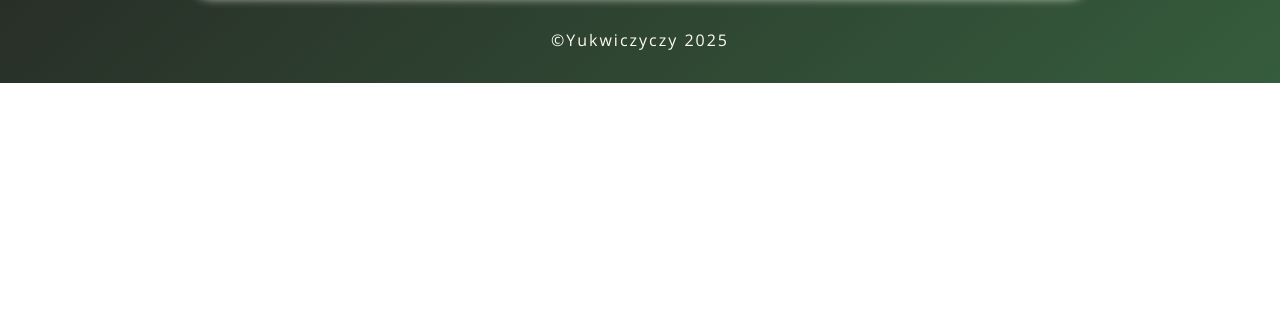
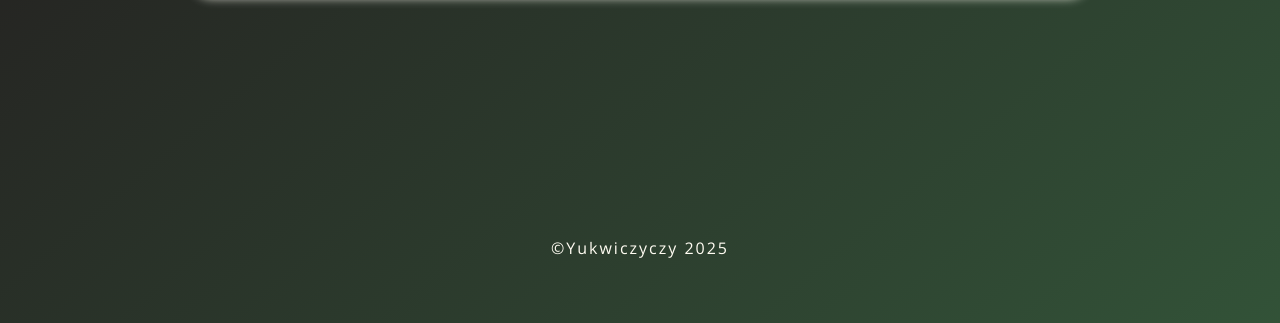
Before and after one commit to Yukwiczyczy/YukwiWeb_v1, a plain HTML site: page education.html in a window 1280 px wide. Shown: the part 911-1234 px from the top of the page. Before the commit the page ends 994 px from the top, so only its background shows below. Drawn offline with nearby package versions, Linux system fonts and the light colour scheme.

Commit message:
Update education.html

```diff
--- a/education.html
+++ b/education.html
@@ -20,7 +20,7 @@
       rel="stylesheet"
     />
   </head>
-  <body class="gradient-background container-height-100 display-flex-column align-items-center">
+  <body class="gradient-background container-height-100p display-flex-column align-items-center">
 
     <!-- Navigation -->
     <nav class="navigation-section w80-section display-flex justify-content-space-between px-3 border-radius-rounded light-shadow mt-5 height-pixel-60" >
```
